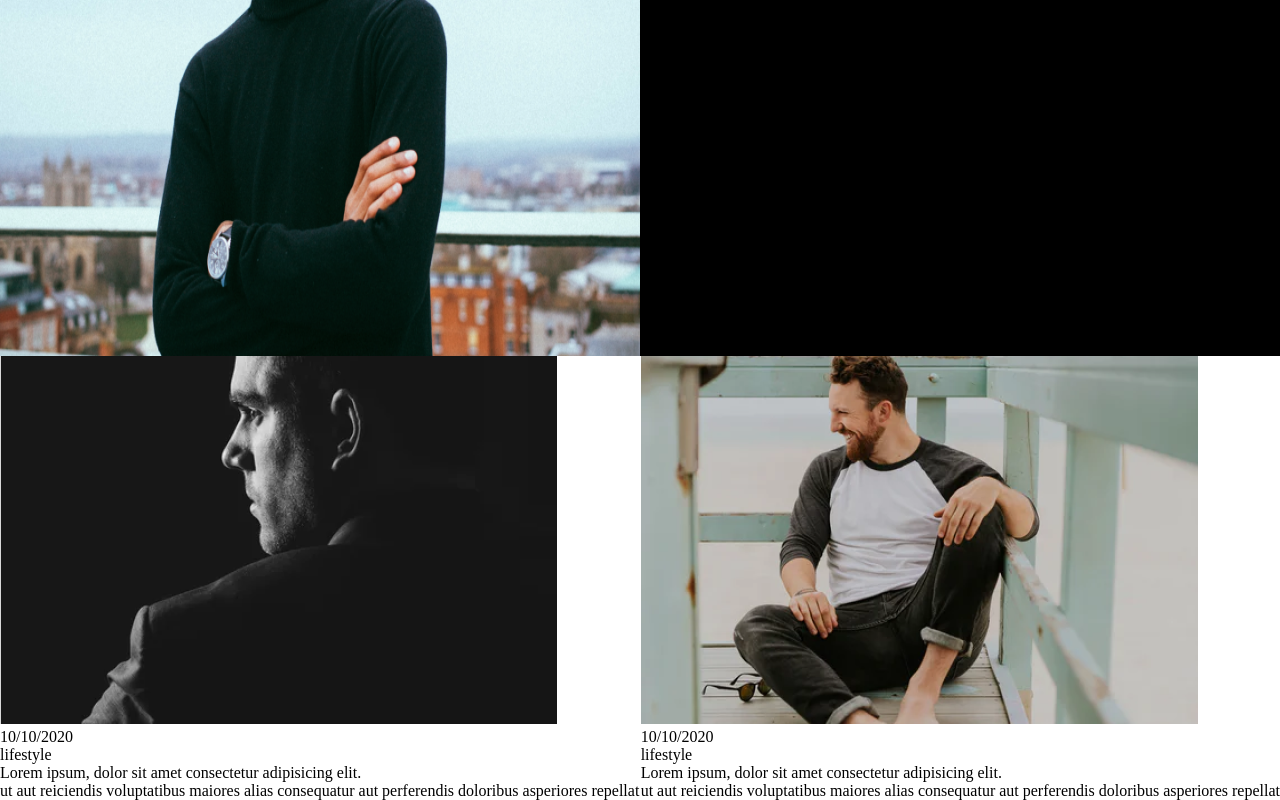
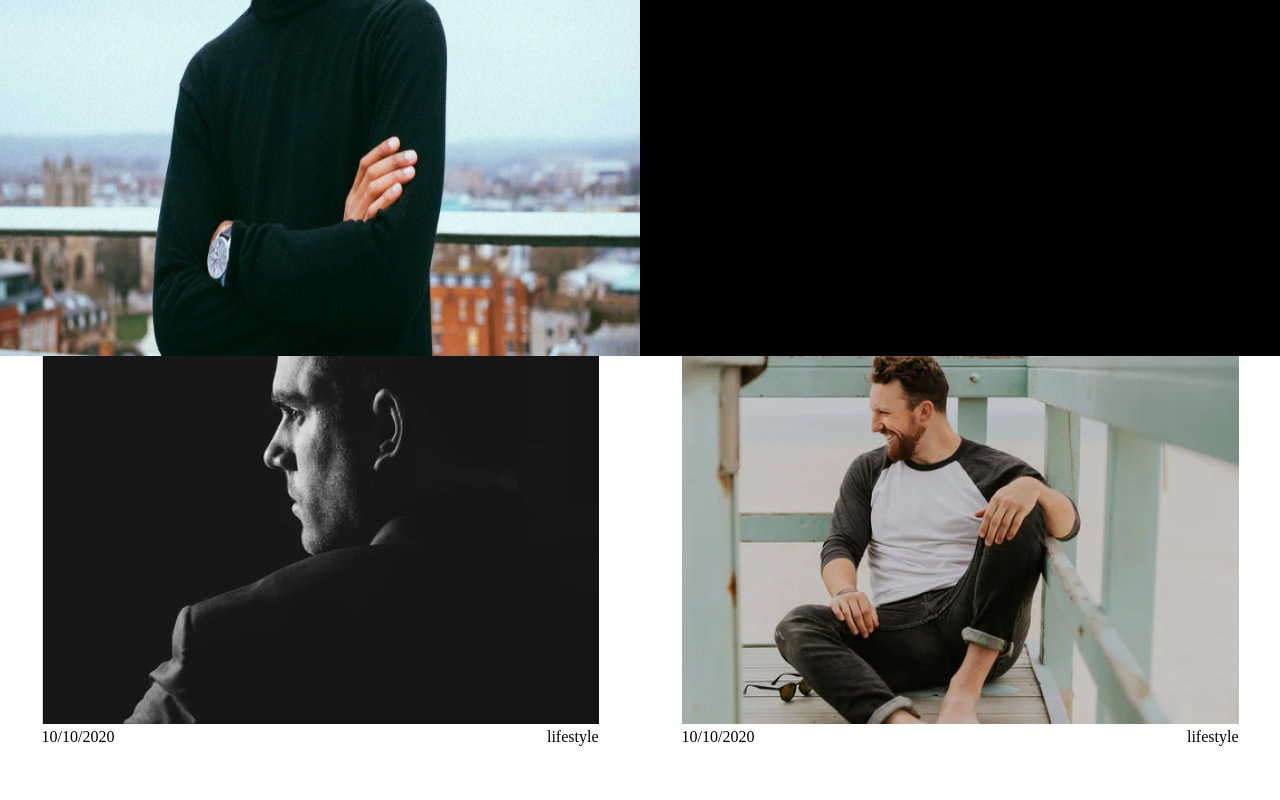
Before and after one commit to yuriikhomych23/suffix, a plain HTML site: page index.html in a window 1280 px wide. Shown: the part 312-1112 px from the top of the page. After the commit the page ends 1058 px from the top, so only its background shows below. Drawn offline with Linux system fonts and the light colour scheme.

Commit message:
Sample code

```diff
--- a/css/index.css
+++ b/css/index.css
@@ -23,7 +23,13 @@
     background-color: black;
 }
 
-.first-section-title {
+.first-section {
     display: flex;
-    justify-content: space-between;
+    justify-content: space-around;
 }
+
+
+.first-section-date-text {
+ display: flex;
+ justify-content: space-between;
+}
--- a/index.html
+++ b/index.html
@@ -16,40 +16,23 @@
 			<div class="background-header-title"></div>
 		</div>
 	</header>
-    <main>
-	<section class="first-section">
-		<div class="first-section-title">
-			<div class="first-section-image">
+
+	<section>
+		<div class="first-section">
+			<div class="first-section-image1">
 				<img src="img/screen.png" alt="Screen" class="screen">
-				<div class="date-lifestyle">
-					<p class="date">10/10/2020</p>
-					<p class="lifestyle">lifestyle</p>
-				</div>
-				<div class="first-section-text">
-					<p class="main-text">Lorem ipsum, dolor sit amet
-						consectetur adipisicing elit.</p>
-					<p class="minor-text">ut aut reiciendis
-						voluptatibus maiores alias consequatur aut
-						perferendis doloribus asperiores repellat</p>
+				<div class="first-section-date-text">
+					<p>10/10/2020</p>
+					<p>lifestyle</p>
 				</div>
 			</div>
-			<div class="first-section-second-image">
-				<img src="img/biocarbon.png" alt="Biocarbon" class="biocarbon">
-				<div class="date-lifestyle">
-					<p class="date">10/10/2020</p>
-					<p class="lifestyle">lifestyle</p>
-				</div>
-				<div class="second-section-text">
-					<p class="main-text">Lorem ipsum, dolor sit amet
-						consectetur adipisicing elit.</p>
-					<p class="minor-text">ut aut reiciendis
-						voluptatibus maiores alias consequatur aut
-						perferendis doloribus asperiores repellat</p>
+
+			<div class="first-section-image2">
+            	<img src="img/biocarbon.png" alt="Biocarbon" class="biocarbon">
+				<div class="first-section-date-text">
+					<p>10/10/2020</p>
+					<p>lifestyle</p>
 				</div>
 			</div>
 		</div>
 	</section>
-
-</body>
-
-</html>
```
